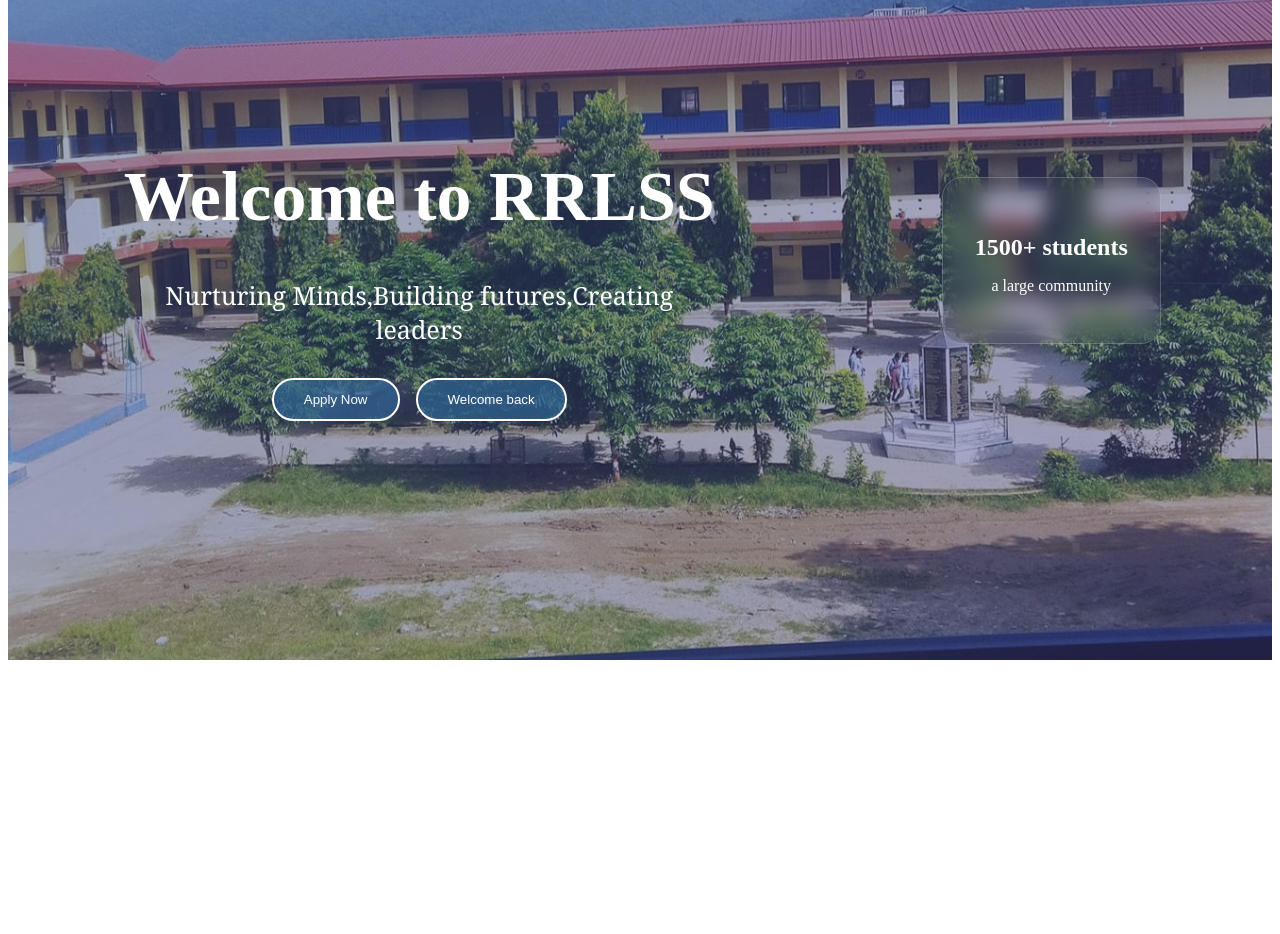
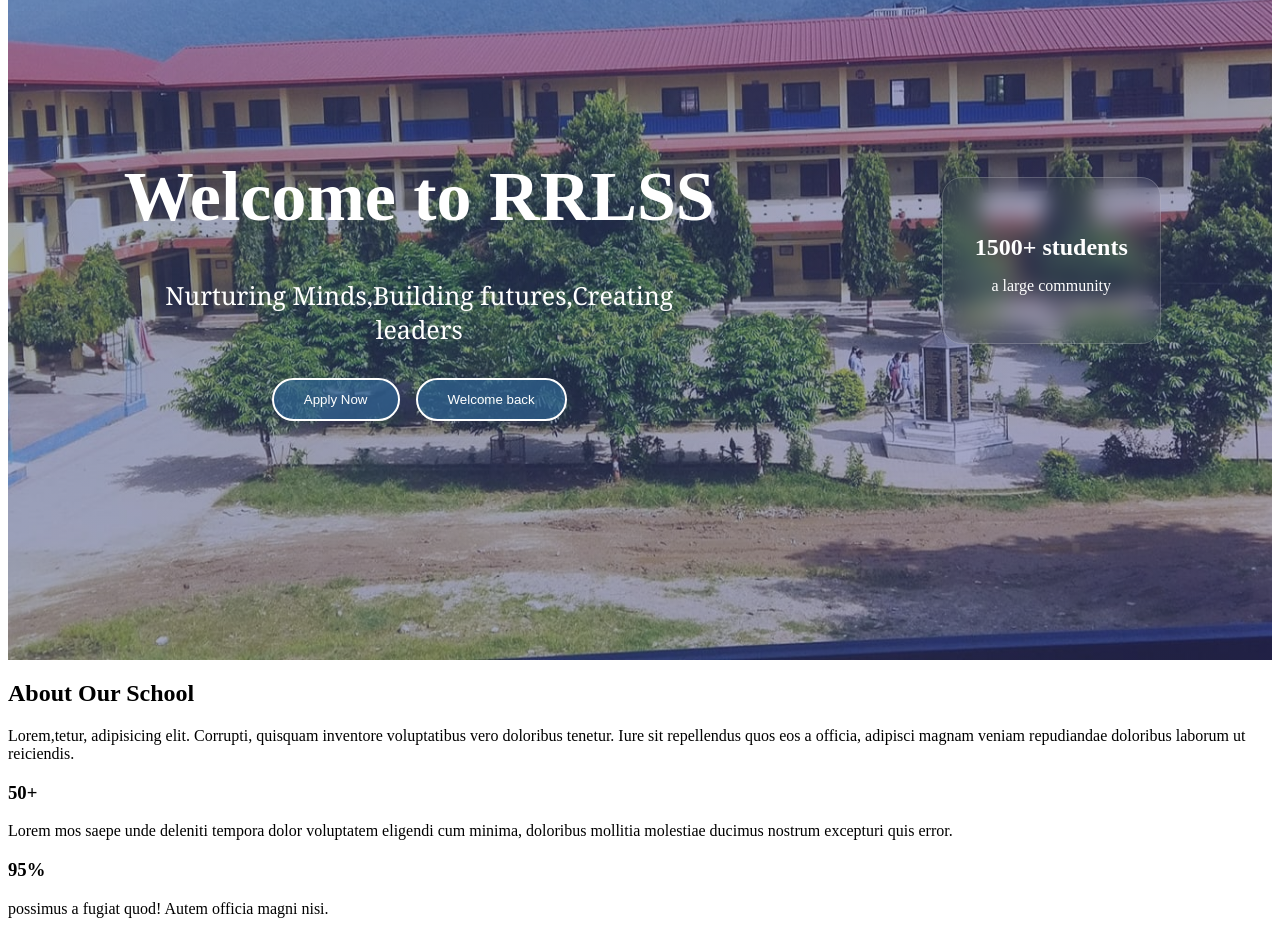
Before and after one commit to Natasa121/Natasha, a plain HTML site: page index.html in a window 1280 px wide. Shown: the part 231-1165 px from the top of the page. Before the commit the page ends 899 px from the top, so only its background shows below. Drawn offline with Linux system fonts and the light colour scheme.

Commit message:
some changes is made

```diff
--- a/index.html
+++ b/index.html
@@ -8,7 +8,6 @@
     <link rel="stylesheet" href="./styles/herosection.css" />
   </head>
   <body>
-    <!--Navigation-->
     <nav class="navbar">
       <div class="nav-container">
         <div class="nav-logo">
@@ -34,7 +33,6 @@
         </ul>
       </div>
     </nav>
-    <!--Herosection-->
     <section id="home" class="hero">
       <div class="hero-content">
         <h1 class="hero-title">Welcome to RRLSS</h1>
@@ -47,13 +45,35 @@
         </div>
         <div class="hero-image">
           <div class="floating-card">
-            <!--<i class="fas fa-users"></i>-->
             <h3>1500+ students</h3>
             <p>a large community</p>
           </div>
         </div>
       </div>
     </section>
+    <section>
+    <div>
+        <h2>About Our School</h2>
+        <div>
+            <div>
+<p>Lorem,tetur, adipisicing elit. Corrupti, quisquam inventore voluptatibus vero doloribus tenetur. Iure sit repellendus quos eos a officia, adipisci magnam veniam repudiandae doloribus laborum ut reiciendis.
+</p>
+<div>
+    <div>
+        <h3>50+</h3>
+        <p>Lorem mos saepe unde deleniti tempora dolor voluptatem eligendi cum minima, doloribus mollitia molestiae ducimus nostrum excepturi quis error.</p>
+    </div>
+    <div>
+        <h3>95%</h3>
+            <p>possimus a fugiat quod! Autem officia magni nisi.</p>
+    </div>
+</div>
+            </div>
+
+        </div>
+
+    </div>
+</section>
   </body>
   <script src="./javascript/script.js"></script>
 </html>
```
